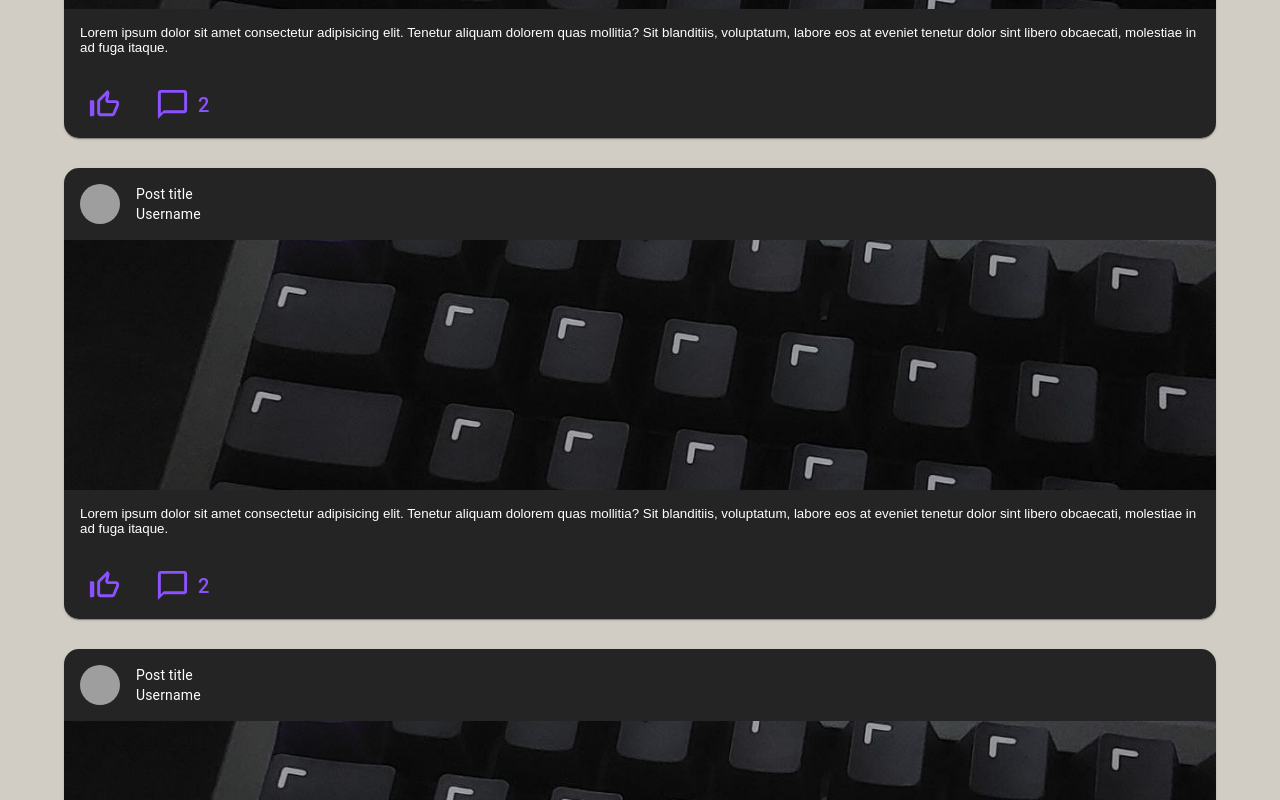
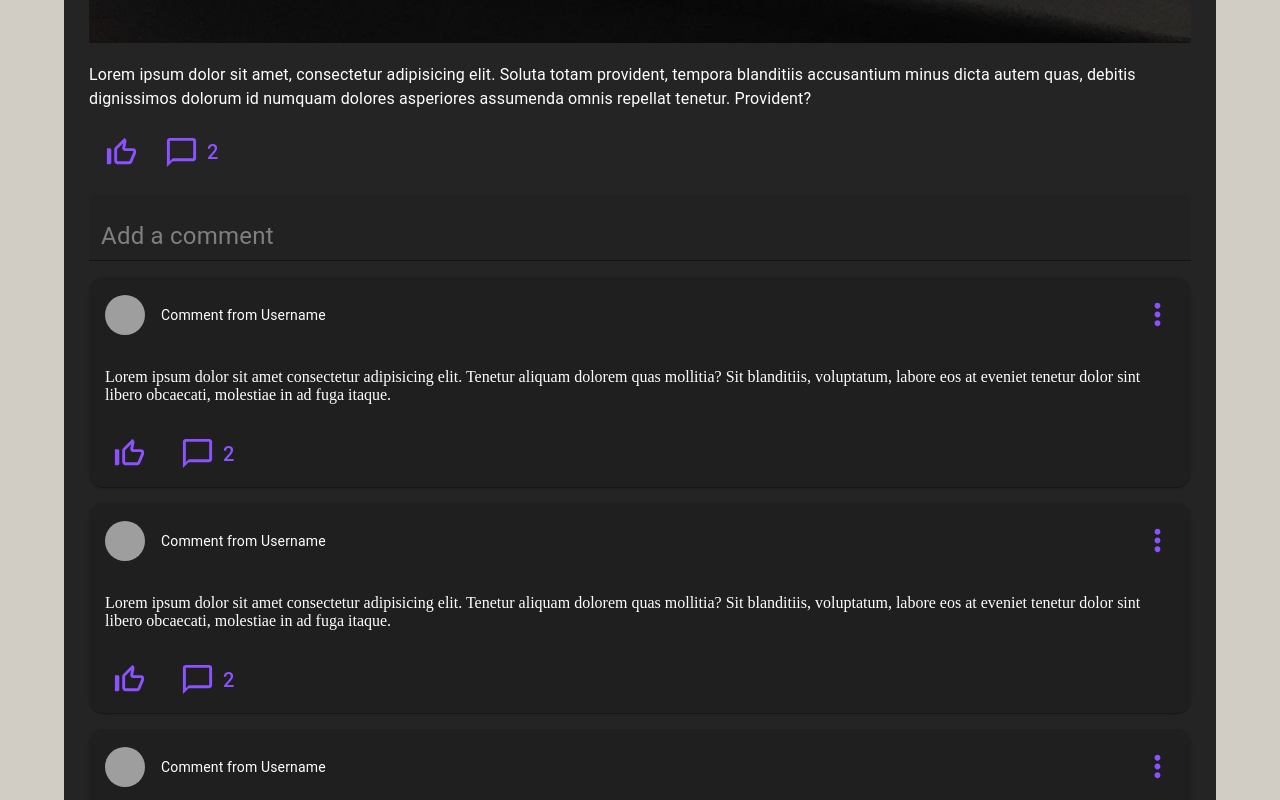
Before and after one commit to jomkv/KeyBud, a React (Create React App) app: page / in a window 1280 px wide. Shown: the part 1320-2120 px from the top of the page. Built offline with nearby package versions, Linux system fonts and the light colour scheme; grey boxes are pictures that could not be loaded.

Commit message:
feat: post page and comment section

```diff
--- a/src/App.tsx
+++ b/src/App.tsx
@@ -2,13 +2,14 @@ import React, { Fragment } from "react";
 import { Stack, Container } from "@mui/material";
 import Navbar from "./components/Navbar";
 import Home from "./pages/Home";
+import Post from "./pages/Post";
 
 function App() {
   return (
     <Fragment>
       <Navbar />
       <Container sx={{ flexGrow: 1, paddingTop: "25px" }}>
-        <Home />
+        <Post />
       </Container>
     </Fragment>
   );
--- a/src/components/home/PostsCard.tsx
+++ b/src/components/home/PostsCard.tsx
@@ -19,9 +19,18 @@ import CreatePostButton from "./CreatePostButton";
 import ThumbUpOffAltIcon from "@mui/icons-material/ThumbUpOffAlt";
 import ThumbUpAltIcon from "@mui/icons-material/ThumbUpAlt";
 import ChatBubbleOutlineIcon from "@mui/icons-material/ChatBubbleOutline";
+import MoreVertIcon from "@mui/icons-material/MoreVert";
 import styled from "@emotion/styled";
 
 const KeybudButton = styled(Button)({
+  color: "#8C52FF",
+  borderColor: "#8C52FF",
+  ":hover": {
+    borderColor: "#8C52FF",
+  },
+});
+
+const KeybudIconButton = styled(IconButton)({
   color: "#8C52FF",
   borderColor: "#8C52FF",
   ":hover": {
@@ -56,6 +65,11 @@ function PostsCard({}) {
           title="Post title"
           subheader="Username"
           subheaderTypographyProps={{ sx: { color: "white" } }}
+          action={
+            <KeybudIconButton>
+              <MoreVertIcon fontSize="large" />
+            </KeybudIconButton>
+          }
         />
         <CardMedia
           component="img"
--- /dev/null
+++ b/src/components/post/CommentCard.tsx
@@ -0,0 +1,100 @@
+import {
+  Typography,
+  Button,
+  IconButton,
+  Card,
+  CardContent,
+  CardHeader,
+  Avatar,
+  CardActions,
+} from "@mui/material";
+import React, { Fragment, useEffect, useState } from "react";
+import ThumbUpOffAltIcon from "@mui/icons-material/ThumbUpOffAlt";
+import ThumbUpAltIcon from "@mui/icons-material/ThumbUpAlt";
+import ChatBubbleOutlineIcon from "@mui/icons-material/ChatBubbleOutline";
+import MoreVertIcon from "@mui/icons-material/MoreVert";
+import styled from "@emotion/styled";
+
+const KeybudButton = styled(Button)({
+  color: "#8C52FF",
+  borderColor: "#8C52FF",
+  ":hover": {
+    borderColor: "#8C52FF",
+  },
+});
+
+const KeybudIconButton = styled(IconButton)({
+  color: "#8C52FF",
+  borderColor: "#8C52FF",
+  ":hover": {
+    borderColor: "#8C52FF",
+  },
+});
+
+function CommentCard() {
+  const [likeCount, setLikeCount] = useState<number>(0);
+  const [commentCount, setCommentCount] = useState<number>(2);
+  const [isLiked, setIsLiked] = useState<boolean>(false);
+
+  const handleLikeClick = () => {
+    setIsLiked(!isLiked);
+  };
+
+  return (
+    <Card
+      sx={{
+        backgroundColor: "rgba(31, 31, 31, 0.97)",
+        borderRadius: "15px",
+        color: "White",
+        ":hover": {
+          backgroundColor: "rgba(31, 31, 31, 1)",
+        },
+        transition: "0.15s",
+      }}
+    >
+      <CardHeader
+        avatar={<Avatar src="/images/user_icon.png" />}
+        title="Comment from Username"
+        subheaderTypographyProps={{ sx: { color: "white" } }}
+        action={
+          <KeybudIconButton>
+            <MoreVertIcon fontSize="large" />
+          </KeybudIconButton>
+        }
+      />
+      <CardContent>
+        Lorem ipsum dolor sit amet consectetur adipisicing elit. Tenetur aliquam
+        dolorem quas mollitia? Sit blanditiis, voluptatum, labore eos at eveniet
+        tenetur dolor sint libero obcaecati, molestiae in ad fuga itaque.
+      </CardContent>
+      <CardActions>
+        <KeybudButton
+          size="large"
+          sx={{ color: "#8C52FF" }}
+          onClick={handleLikeClick}
+        >
+          {isLiked ? (
+            <ThumbUpAltIcon fontSize="large" />
+          ) : (
+            <ThumbUpOffAltIcon fontSize="large" />
+          )}
+          {likeCount > 0 && (
+            <Typography variant="h6" fontWeight={550} ml={1}>
+              {likeCount}
+            </Typography>
+          )}
+        </KeybudButton>
+        <KeybudButton size="large" sx={{ color: "#8C52FF" }}>
+          <ChatBubbleOutlineIcon fontSize="large" />
+          {commentCount > 0 && (
+            <Typography variant="h6" fontWeight={550} ml={1}>
+              {commentCount}
+            </Typography>
+          )}
+        </KeybudButton>
+      </CardActions>
+    </Card>
+  );
+}
+
+export default CommentCard;
--- /dev/null
+++ b/src/pages/Post.tsx
@@ -0,0 +1,143 @@
+import {
+  Typography,
+  Stack,
+  Box,
+  TextField,
+  Button,
+  IconButton,
+  Card,
+  CardContent,
+  CardHeader,
+  Avatar,
+  CardActions,
+} from "@mui/material";
+import React, { Fragment, useEffect, useState } from "react";
+import ThumbUpOffAltIcon from "@mui/icons-material/ThumbUpOffAlt";
+import ThumbUpAltIcon from "@mui/icons-material/ThumbUpAlt";
+import ChatBubbleOutlineIcon from "@mui/icons-material/ChatBubbleOutline";
+import MoreVertIcon from "@mui/icons-material/MoreVert";
+import styled from "@emotion/styled";
+import PostsCard from "../components/home/PostsCard";
+import CommentCard from "../components/post/CommentCard";
+
+const KeybudButton = styled(Button)({
+  color: "#8C52FF",
+  borderColor: "#8C52FF",
+  ":hover": {
+    borderColor: "#8C52FF",
+  },
+});
+
+const KeybudIconButton = styled(IconButton)({
+  color: "#8C52FF",
+  borderColor: "#8C52FF",
+  ":hover": {
+    borderColor: "#8C52FF",
+  },
+});
+
+const KeybudTextbox = styled(TextField)`
+  &label.Mui-focused {
+    color: white;
+  }
+  &.MuiOutlinedInput-root {
+    &.Mui-focused fieldset {
+      border-color: white;
+    }
+  }
+`;
+
+function Post() {
+  const [likeCount, setLikeCount] = useState<number>(0);
+  const [commentCount, setCommentCount] = useState<number>(2);
+  const [isLiked, setIsLiked] = useState<boolean>(false);
+
+  const handleLikeClick = () => {
+    setIsLiked(!isLiked);
+  };
+
+  return (
+    <Fragment>
+      <Stack
+        spacing={2}
+        sx={{
+          backgroundColor: "rgba(31, 31, 31, 0.97)",
+          color: "white",
+          padding: "25px",
+          marginBottom: "25px",
+          borderRadius: "15px",
+        }}
+      >
+        <Stack direction="row" display="flex" alignItems="center" spacing={1}>
+          <Avatar
+            src="/images/user_icon.png"
+            sx={{
+              width: 45,
+              height: 45,
+            }}
+          />
+          <Typography variant="h6">Username</Typography>
+        </Stack>
+        <Typography variant="h4" fontWeight="bold">
+          Title
+        </Typography>
+        <Box>
+          <img
+            src="/images/keyboard_sample_pic.jpg"
+            style={{ maxWidth: "100%", height: "auto" }}
+          />
+        </Box>
+        <Typography variant="body1">
+          Lorem ipsum dolor sit amet, consectetur adipisicing elit. Soluta totam
+          provident, tempora blanditiis accusantium minus dicta autem quas,
+          debitis dignissimos dolorum id numquam dolores asperiores assumenda
+          omnis repellat tenetur. Provident?
+        </Typography>
+        <Stack direction="row">
+          <KeybudButton
+            size="large"
+            sx={{ color: "#8C52FF" }}
+            onClick={handleLikeClick}
+          >
+            {isLiked ? (
+              <ThumbUpAltIcon fontSize="large" />
+            ) : (
+              <ThumbUpOffAltIcon fontSize="large" />
+            )}
+            {likeCount > 0 && (
+              <Typography variant="h6" fontWeight={550} ml={1}>
+                {likeCount}
+              </Typography>
+            )}
+          </KeybudButton>
+          <KeybudButton size="large" sx={{ color: "#8C52FF" }}>
+            <ChatBubbleOutlineIcon fontSize="large" />
+            {commentCount > 0 && (
+              <Typography variant="h6" fontWeight={550} ml={1}>
+                {commentCount}
+              </Typography>
+            )}
+          </KeybudButton>
+        </Stack>
+        <KeybudTextbox
+          placeholder="Add a comment"
+          InputProps={{
+            sx: {
+              color: "white",
+              fontSize: 24,
+            },
+          }}
+          fullWidth
+          variant="filled"
+        />
+        <CommentCard />
+        <CommentCard />
+        <CommentCard />
+        <CommentCard />
+      </Stack>
+      <PostsCard />
+    </Fragment>
+  );
+}
+
+export default Post;
```
